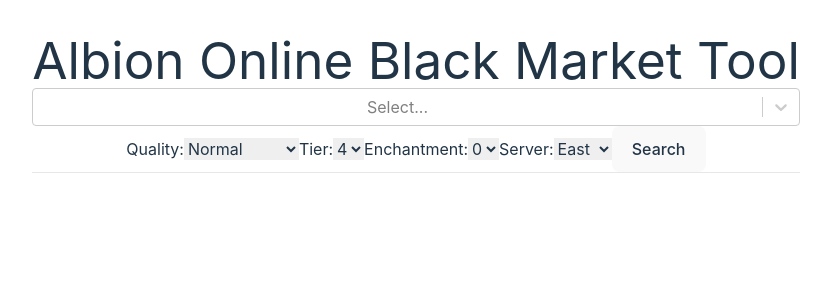
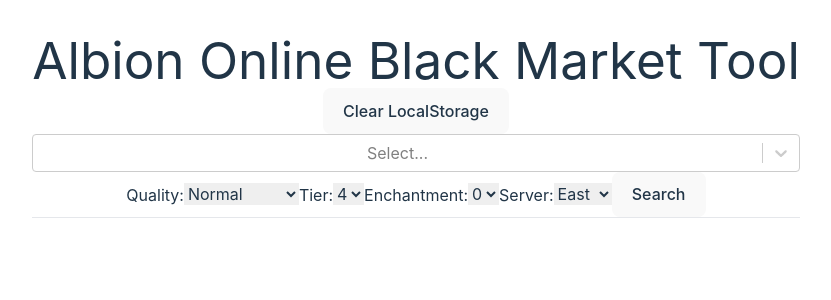
Before and after one commit to V1co/Albion-Online-Black-Market-Tool, a React (Vite) app: page / in a window 1280 px wide. Shown: the top 300 px of the page, without its empty margins (224-1055 px from the left). Built offline with nearby package versions, Linux system fonts and the light colour scheme.

Commit message:
feat: unique ids, localstorage clearance

```diff
--- a/src/App.jsx
+++ b/src/App.jsx
@@ -15,9 +15,15 @@ function App() {
     return savedItems || [];
   }
 
+  function clearLocalStorage() {
+    localStorage.clear()
+    setItems([])
+  }
+
   return (
     <>
       <h1>Albion Online Black Market Tool</h1>
+      <button className='border-gray-500 border rounded-md mt-4' onClick={clearLocalStorage}>Clear LocalStorage</button>
       <SearchBox setItems={setItems} />
       <History items={items} />
     </>
--- a/src/components/History.jsx
+++ b/src/components/History.jsx
@@ -7,7 +7,7 @@ const History = ( { items } ) => {
       console.log(items),
       items.map(data => (
         <Item
-          key={data.item_id}
+          key={crypto.randomUUID()}
           callbackName={data.item_id}
           price={data.sell_price_min}
           timeOfSale={data.sell_price_min_date}
--- a/src/components/SearchBox.jsx
+++ b/src/components/SearchBox.jsx
@@ -11,11 +11,6 @@ export default function SearchBox( { setItems } ) {
 
   const fetchData = async (e) => {
     e.preventDefault();
-
-    // Tried to use Promise.all but unfortunately it fails if any of promises fail
-    // const promises = queryArray.map(item => {
-    //   return `https://${server}.albion-online-data.com/api/v2/stats/prices/${tier}${item.value}${enchantment}?locations=Black Market&qualities=${quality}`
-    // })
 
      for (let i = 0; i < queryArray.length; i++) {
       const url = `https://${server}.albion-online-data.com/api/v2/stats/prices/${tier}${queryArray[i].value}${enchantment}?locations=Black Market&qualities=${quality}`
```
